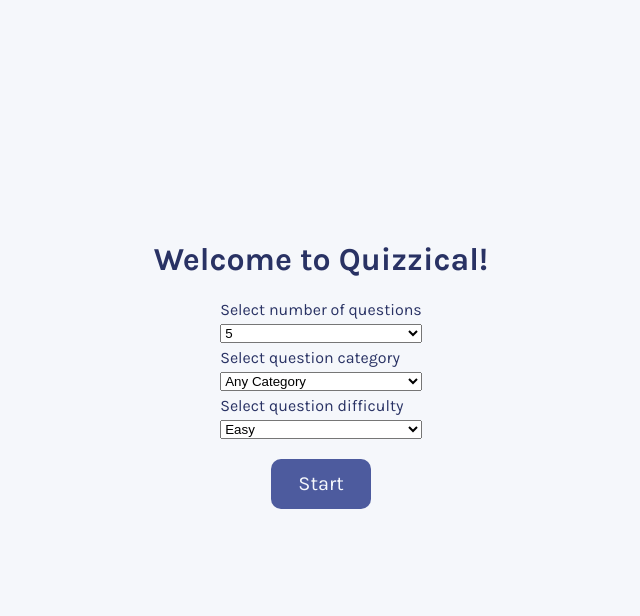
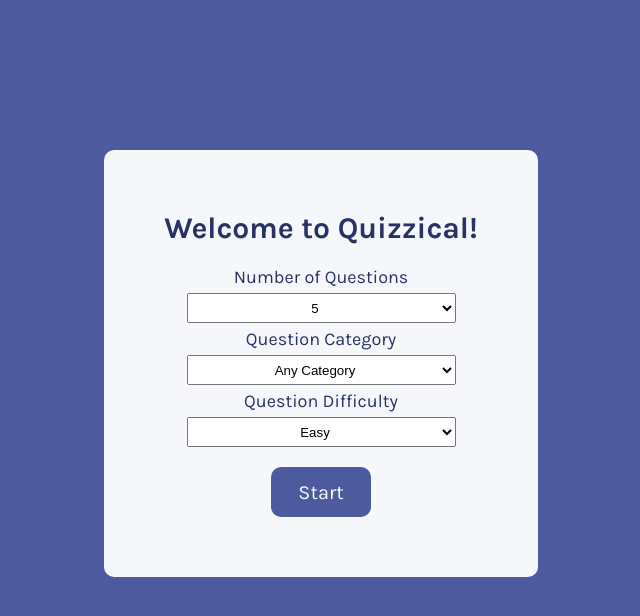
Before and after one commit to huikangh/react-quizzical, a React (Create React App) app: page / in a window 1280 px wide. Shown: the top 616 px of the page, without its empty margins (319-959 px from the left). Built offline with nearby package versions, Linux system fonts and the light colour scheme.

Commit message:
updated category list; added more styling

```diff
--- a/src/HomePage.js
+++ b/src/HomePage.js
@@ -4,23 +4,44 @@ export default function HomePage(props) {
 
     return (
         <div className="home--div">
-            <h1 className="home--title">Welcome to Quizzical!</h1>
+            <div className="home--title">Welcome to Quizzical!</div>
 
             <div className="option--div">
 
-                <label htmlFor="amount">Select number of questions</label>
+                <label htmlFor="amount">Number of Questions</label>
                 <select id="amount" onChange={props.changeGameOption} value={props.gameOption.amount}>
                     <option value="5">5</option>
                     <option value="10">10</option>
                     <option value="15">15</option>
                 </select>
 
-                <label htmlFor="category">Select question category</label>
+                <label htmlFor="category">Question Category</label>
                 <select id="category" onChange={props.changeGameOption} value={props.gameOption.category}>
+                    <option value="27">Animals</option>
                     <option value="">Any Category</option>
+                    <option value="25">Art</option>
+                    <option value="26">Celebrities</option>
+                    <option value="16">Entertainment: Board Games</option>
+                    <option value="10">Entertainment: Books</option>
+                    <option value="32">Entertainment: Cartoon & Animations</option>
+                    <option value="29">Entertainment: Comics</option>
+                    <option value="11">Entertainment: Film</option>
+                    <option value="31">Entertainment: Japanese Anime & Manga</option>
+                    <option value="12">Entertainment: Music</option>
+                    <option value="13">Entertainment: Musicals & Theatres</option>
+                    <option value="14">Entertainment: Television</option>
+                    <option value="15">Entertainment: Video Games</option>
                     <option value="9">General Knowledge</option>
-                    <option value="10">Entertainment: Books</option>
-                    <option value="11">Entertainment: Film</option>
+                    <option value="22">Geography</option>
+                    <option value="23">History</option>
+                    <option value="20">Mythology</option>
+                    <option value="24">Politics</option>
+                    <option value="17">Science & Nature</option>
+                    <option value="18">Science: Computers</option>
+                    <option value="30">Science: Gadgets</option>
+                    <option value="19">Science: Mathematics</option>
+                    <option value="21">Sport</option>
+                    <option value="28">Vehicles</option>
                 </select>
 
                 {/* <label htmlFor="type">Select question type</label>
@@ -30,7 +51,7 @@ export default function HomePage(props) {
                     <option value="">Any Type</option>
                 </select> */}
 
-                <label htmlFor="difficulty">Select question difficulty</label>
+                <label htmlFor="difficulty">Question Difficulty</label>
                 <select id="difficulty" onChange={props.changeGameOption} value={props.gameOption.difficulty}>
                     <option value="easy">Easy</option>
                     <option value="medium">Medium</option>
--- a/src/QuizPage.js
+++ b/src/QuizPage.js
@@ -99,14 +99,15 @@ export default function QuizPage(props) {
             </div>
             <div className="quiz--div"> {quizElements} </div>
 
+            <div className="game--footer">
             {score === -1 ?
                 <div className="answer--button" onClick={checkAnswers}>Check Answers</div> :
-                <div className="game--footer">
+                <div className="game--result">
                     <h3>You scored {score}/{props.gameOption.amount} correct answers!</h3>
                     <div className="reset--button" onClick={props.changeGameState}>New Game</div>
                 </div>
             }
-
+            </div>
         </div>
     )
 }
--- a/src/style.css
+++ b/src/style.css
@@ -3,22 +3,30 @@
 }
 
 body {
-    margin: 0;
-    padding: 20px;
+    margin: 0px;
     font-family: "karla";
     color: #293264;
-    background-color: #F5F7FB;
+    background-color: #4D5B9E;
 }
 
 /* Home Page */
 
 .home--div {
+    height: fit-content;
+    width: fit-content;
+    padding: 60px;
+    margin: auto;
+    margin-top: 150px;
+    border-radius: 10px;
     display: flex;
     flex-direction: column;
     align-items: center;
-    margin: auto;
-    margin-top: 200px;
-    width: auto;
+    background-color: #F5F7FB;
+}
+
+.home--title {
+    font-size: 30px;
+    font-weight: bold;
 }
 
 .home--button {
@@ -39,26 +47,50 @@ body {
     display: flex;
     flex-direction: column;
     row-gap: 5px;
+    margin-top: 20px;
 }
+
+.option--div label {
+    font-size: 18px;
+    text-align: center;
+}
+
+.option--div select {
+    height: 30px;
+    text-align: center;
+}
+
 
 
 /* Game Page */
 
 .game--div {
+    max-width: 1000px;
+    min-height: 100vh;
+    height: 100%;
     display: flex;
     flex-direction: column;
     align-items: center;
     margin: auto;
-    width: auto;
+    padding: 30px 80px;
+    background-color: #F5F7FB;
 }
 
 .game--title{
-    font-size: 30px;
+    font-size: 35px;
     font-weight: bold;
 }
 
 .game--footer {
-    width: 500px;
+    height: 50px;
+    width: 100%;
+    display: flex;
+    justify-content: center;
+    align-items: center;
+}
+
+.game--result {
+    width: 70%;
     display: flex;
     justify-content: space-evenly;
     align-items: center;
@@ -68,8 +100,8 @@ body {
     color: #F5F7FB;
     background-color: #4D5B9E;
     width: fit-content;
-    height: 40px;
-    font-size: 15px;
+    height: 50px;
+    font-size: 20px;
     padding: 0px 15px;
     border-radius: 10px;
     display: flex;
@@ -93,7 +125,7 @@ body {
 }
 
 .quiz--div {
-    width: 60%;
+    width: 100%;
 }
 
 .quiz {
```
